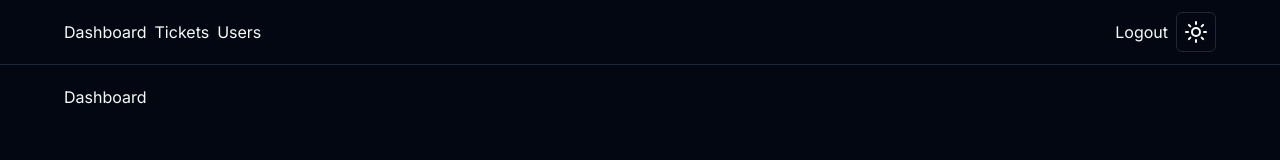
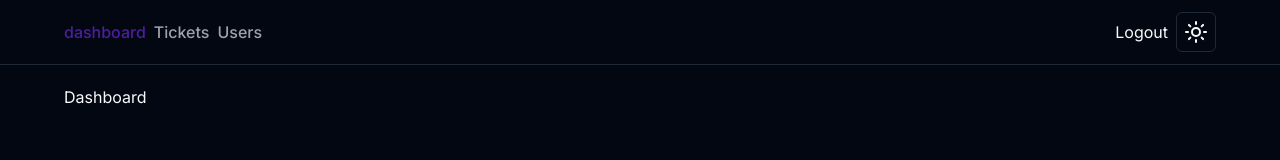
Before and after one commit to AnthoRuiz/ticket-app, a Next.js app: page / in a window 1280 px wide. Shown: the top 160 px of the page. Built offline with nearby package versions, Linux system fonts and the light colour scheme.

Commit message:
feature: improve navbar to show current page

```diff
--- a/app/globals.css
+++ b/app/globals.css
@@ -57,3 +57,9 @@
     @apply bg-background text-foreground;
   }
 }
+
+@layer components {
+  .navbar-link {
+    @apply font-medium text-muted-foreground transition-colors hover:text-primary;
+  }
+}
--- a/components/MainNav.tsx
+++ b/components/MainNav.tsx
@@ -3,6 +3,7 @@
 import Link from "next/link";
 import React, { useEffect, useState } from "react";
 import ToggleMode from "./ToggleMode";
+import MainNavLinks from "./MainNavLinks";
 
 const MainNav = () => {
   const [isClient, setIsClient] = useState(false);
@@ -13,11 +14,8 @@
 
   return (
     <div className="flex justify-between">
-      <div className="flex items-center gap-2">
-        <Link href="/">Dashboard</Link>
-        <Link href="/tickets">Tickets</Link>
-        <Link href="/users">Users</Link>
-      </div>
+      <MainNavLinks />
+
       <div className="flex items-center gap-2">
         <Link href="/">Logout</Link>
         {isClient && <ToggleMode />}
--- /dev/null
+++ b/components/MainNavLinks.tsx
@@ -0,0 +1,35 @@
+"use client";
+
+import Link from "next/link";
+import { usePathname } from "next/navigation";
+import React from "react";
+
+const MainNavLinks = () => {
+  const links = [
+    { label: "dashboard", href: "/" },
+    { label: "Tickets", href: "/tickets" },
+    { label: "Users", href: "/users" },
+  ];
+
+  const currentpath = usePathname();
+  console.log(currentpath);
+
+  return (
+    <div className="flex items-center gap-2">
+      {links.map((link) => (
+        <Link
+          href={link.href}
+          className={`navbar-link ${
+            currentpath == link.href &&
+            "cursor-default text-primary/70 hover:text-primary/60"
+          }`}
+          key={link.label}
+        >
+          {link.label}
+        </Link>
+      ))}
+    </div>
+  );
+};
+
+export default MainNavLinks;
```
